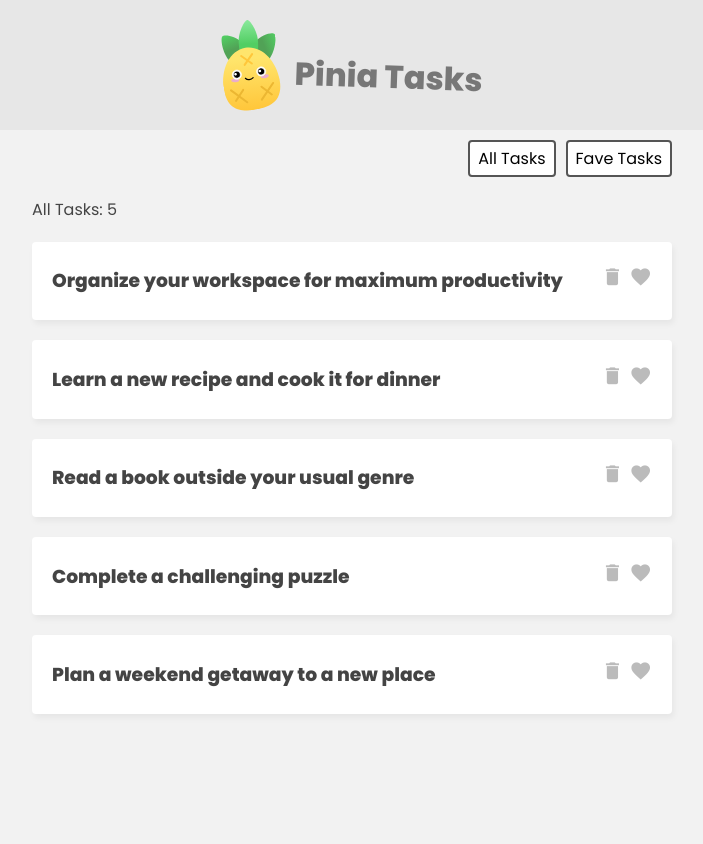
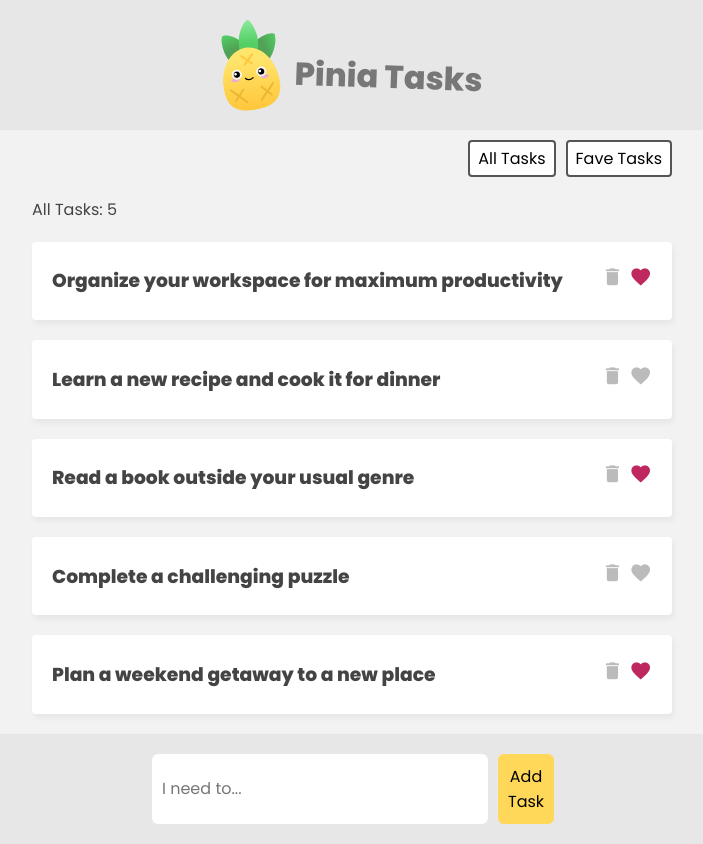
Before and after one commit to Tatyana-OA/pinia-tasks, a Vue app: page / in a window 1280 px wide. Shown: the whole page, without its empty margins (288-991 px from the left). Before the commit the page ends 800 px from the top, so only its background shows below. Built offline with nearby package versions, Linux system fonts and the light colour scheme.

Commit message:
create actions: add, togglefavourite, delete

```diff
--- a/src/App.vue
+++ b/src/App.vue
@@ -20,6 +20,7 @@
         <TaskDetails :task="task" />
       </div>
     </div>
+    <div class="new-task-form"><TaskForm /></div>
   </main>
 </template>
 
@@ -27,8 +28,9 @@
 import { ref } from 'vue'
 import { useTaskStore } from './stores/TaskStore'
 import TaskDetails from './components/TaskDetails.vue'
+import TaskForm from './components/TaskForm.vue'
 export default {
-  components: { TaskDetails },
+  components: { TaskDetails, TaskForm },
   setup() {
     const taskStore = useTaskStore()
     const filter = ref('all')
--- a/src/assets/main.css
+++ b/src/assets/main.css
@@ -60,7 +60,7 @@
   color: #bbb;
 }
 .task i.active {
-  color: #ff005d;
+  color: #be285f;
 }
 
 /* filter nav */
--- a/src/components/TaskDetails.vue
+++ b/src/components/TaskDetails.vue
@@ -2,13 +2,19 @@
   <div class="task">
     <h3>{{ task.title }}</h3>
     <div class="icons">
-      <i class="material-icons">delete</i>
-      <i class="material-icons">favorite</i>
+      <i class="material-icons" @click="deleteTask(task.id)">delete</i>
+      <i
+        class="material-icons"
+        :class="{ active: task.isFav }"
+        @click="taskStore.toggleFavorite(task.id)"
+        >favorite</i
+      >
     </div>
   </div>
 </template>
 
 <script>
+import { useTaskStore } from '@/stores/TaskStore'
 export default {
   props: {
     task: {
@@ -17,7 +23,14 @@
     }
   },
   setup() {
-    return {}
+    const taskStore = useTaskStore()
+    const deleteTask = (taskId) => {
+      const isConfirmed = confirm('Are you sure you want to delete this task?')
+      if (isConfirmed) {
+        taskStore.deleteTask(taskId) // Call the delete function in your store
+      }
+    }
+    return { taskStore, deleteTask }
   }
 }
 </script>
--- /dev/null
+++ b/src/components/TaskForm.vue
@@ -0,0 +1,34 @@
+<template>
+  <form @submit.prevent="handleSubmit">
+    <input type="text" placeholder="I need to..." v-model="newTask" />
+    <button>Add Task</button>
+  </form>
+</template>
+
+<script>
+import { ref } from 'vue'
+import { useTaskStore } from '@/stores/TaskStore'
+
+export default {
+  setup() {
+    const taskStore = useTaskStore()
+    const newTask = ref('')
+
+    const handleSubmit = () => {
+      if (newTask.value.length > 0) {
+        taskStore.addTask({
+          id: Math.floor(Math.random() * 100000),
+          title: newTask.value,
+          isFav: false
+        })
+        newTask.value = ''
+      }
+    }
+
+    return {
+      newTask,
+      handleSubmit
+    }
+  }
+}
+</script>
--- a/src/stores/TaskStore.js
+++ b/src/stores/TaskStore.js
@@ -21,5 +21,17 @@
     getAllCount: (state) => {
       return state.tasks.length
     }
+  },
+  actions: {
+    toggleFavorite(id) {
+      const task = this.tasks.find((t) => t.id === id)
+      task.isFav = !task.isFav
+    },
+    addTask(task) {
+      this.tasks.push(task)
+    },
+    deleteTask(id) {
+      return (this.tasks = this.tasks.filter((t) => t.id !== id))
+    }
   }
 })
```
